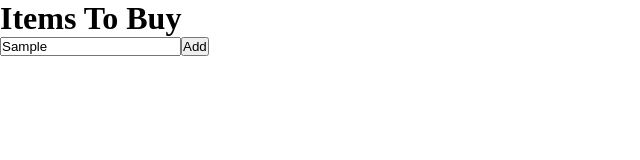
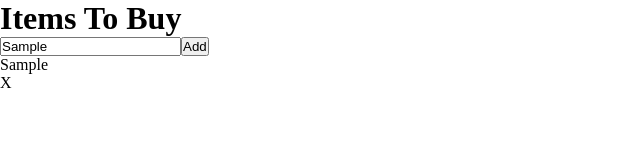
Before and after one commit to practice-ben/ShoppingList, a React app: page / in a window 1280 px wide. Both pictures are taken after typing "Sample" into the empty fields and a click on the button "Add". Shown: the top 160 px of the page, without its empty margins (0-640 px from the left). Built offline with nearby package versions, Linux system fonts and the light colour scheme; the HTML template or start-up script is replaced by a standard one.

Commit message:
Add listings to display

```diff
--- a/src/App.jsx
+++ b/src/App.jsx
@@ -8,6 +8,14 @@ export default function App() {
     setItems(prev => [...prev, item])
   }
 
+  const elements = items.map(item => {
+    return (
+      <div className="listing">
+        <p>{item}</p>
+        <span className="delete">X</span>
+      </div>
+    )
+  })
 
   return (
     <div className="container">
@@ -15,6 +23,9 @@ export default function App() {
       <div className="items-to-buy">
         <Form setBuy={setBuy} />
       </div>
+      <div className="listings">
+        {elements}
+      </div>
     </div>
   )
 }
```
